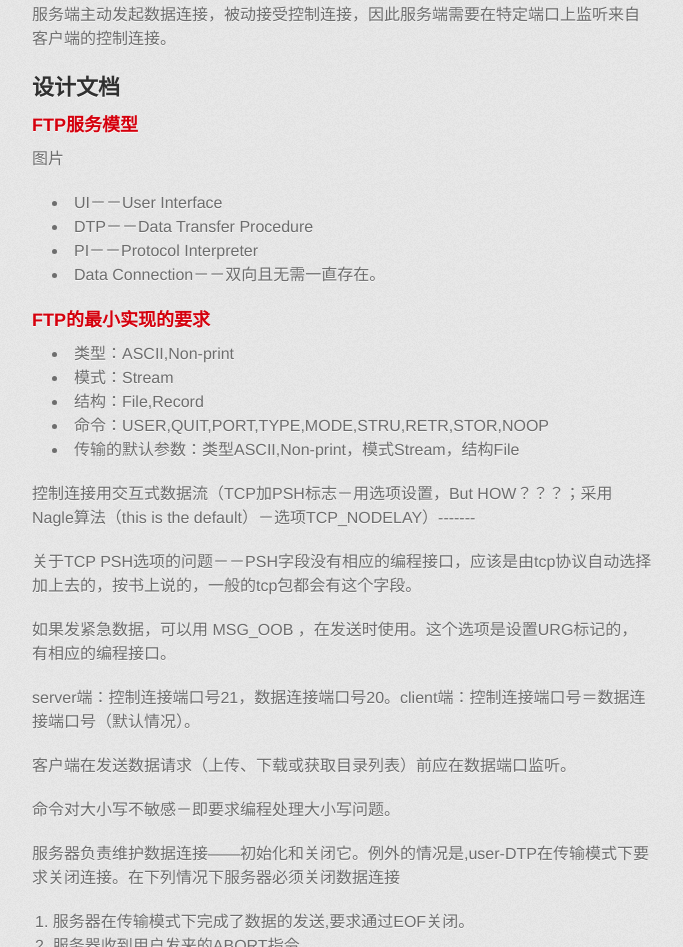
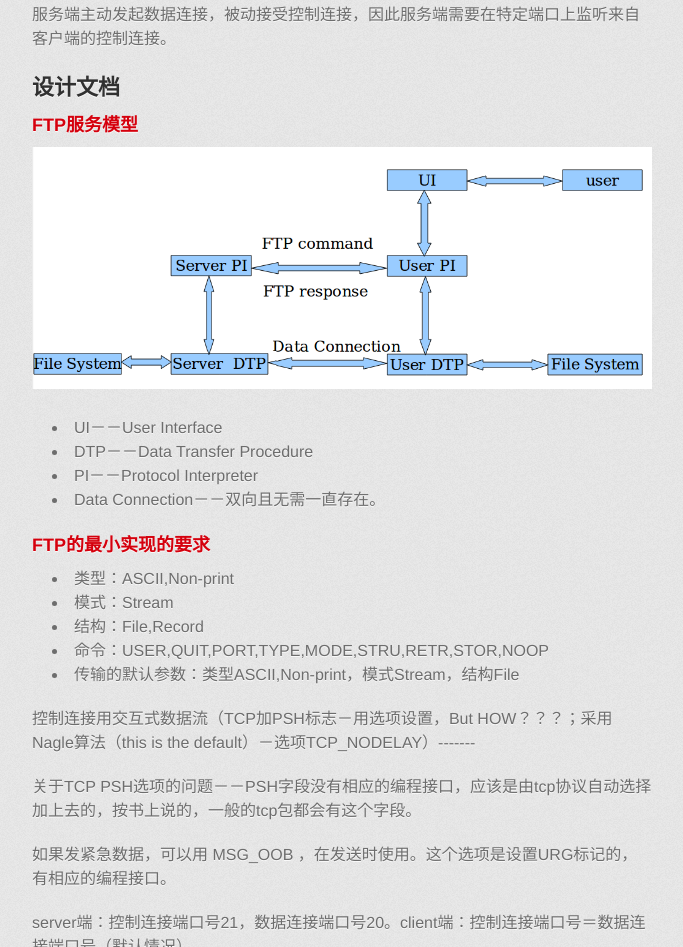
Before and after one commit to whwzzdmyzcg/whwzzdmyzcg.github.com, a plain HTML site: page FTP_Design.html in a window 1280 px wide. Shown: the part 3305-4252 px from the top of the page, without its empty margins (298-981 px from the left). Drawn offline with Linux system fonts and the light colour scheme; a web font is replaced by a local one.

Commit message:
Add The Picture

```diff
--- a/FTP_Design.html
+++ b/FTP_Design.html
@@ -281,11 +281,9 @@ FTP 没有指定一个标准的路径名约定。每个用户必须遵从文件
 </p>
 <h2 id="toc_0.4">设计文档</h2>
 <h3 id="toc_0.4.1">FTP服务模型</h3>
-
 <p>
-图片
+<img src="images/FTP_Service_Model.png" />
 </p>
-
 <ul>
 <li>
 UI－－User Interface
```
